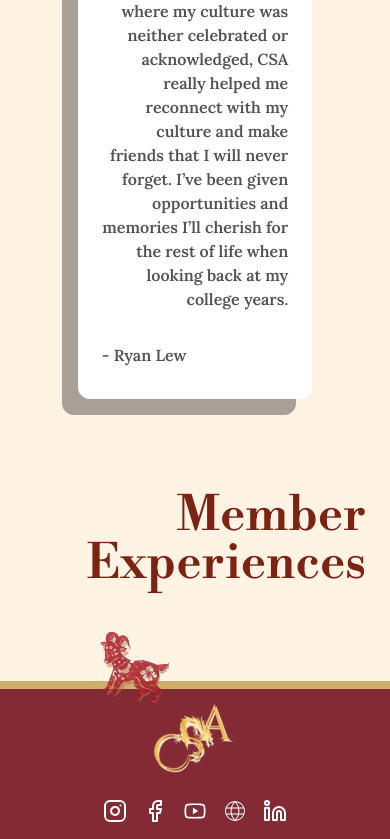
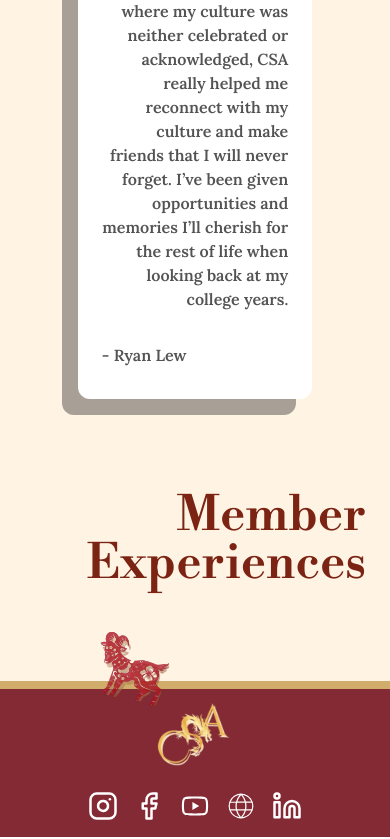
Before and after one commit to acm-ucr/csa-website, a Next.js app: page / in a window 390 px wide. Shown: the part 2007-2846 px from the top of the page. Built offline with nearby package versions, Linux system fonts and the light colour scheme.

Commit message:
fix icon size

```diff
--- a/src/components/Footer.tsx
+++ b/src/components/Footer.tsx
@@ -11,7 +11,7 @@ const Footer = () => {
         <Image
           src={CsaLogo}
           alt="CSA_Logo"
-          className="mt-2 w-[22vw] md:ml-5 md:mt-0 md:w-[6vw]"
+          className="mt-2 w-[20vw] md:ml-5 md:mt-0 md:w-[6vw]"
         />
       </Link>
 
@@ -20,7 +20,7 @@ const Footer = () => {
           <Link
             href={icon.link}
             key={index}
-            className="text-2xl text-white hover:scale-110 hover:text-csa-yellow-300 md:text-5xl"
+            className="text-3xl text-white hover:scale-110 hover:text-csa-yellow-300 md:text-5xl"
             target="_blank"
           >
             {icon.image}
```
